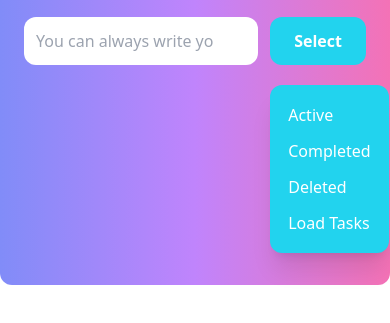
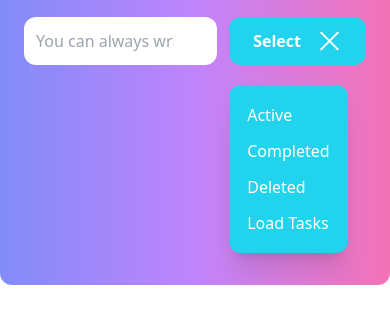
Before and after one commit to xDopeHatex/ToDoList-v.2.0, a website: page src/index.html in a window 390 px wide. Both pictures are taken after a click on the button "Select". Shown: the part 151-474 px from the top of the page. Drawn offline with Linux system fonts and the light colour scheme; no server answers.

Commit message:
hamburger button

```diff
--- a/JS/script.js
+++ b/JS/script.js
@@ -8,12 +8,15 @@ let storage = [];
 loadTasks();
 
 const dropdownMenu = document.querySelector(".dropdown-menu");
+const hamburger = document.querySelector(".hamburger");
 
 const navLink = document.querySelector(".nav-link");
 console.log(navLink);
 
 navLink.addEventListener("click", () => {
   dropdownMenu.classList.toggle("active");
+
+  hamburger.classList.toggle("active");
 });
 
 //Vars
--- a/src/index.html
+++ b/src/index.html
@@ -16,6 +16,7 @@
         <!-- My ToDo sentence and Status -->
         <div class="flex justify-between items-center">
           <h1 class="font-bold text-3xl text-white">My ToDo List</h1>
+
           <div
             id="status"
             class="border-2 border-white px-6 py-3 rounded-xl text-white font-bold"
@@ -51,12 +52,23 @@
           <!-- Selector -->
           <div>
             <button
-              class="px-6 py-3 rounded-xl text-white font-bold nav-link relative bg-cyan-400 hover:bg-cyan-300 hover:shadow-xl active:bg-cyan-500 active:translate-y-0.5 transition-all duration-300"
+              class="select px-6 py-3 rounded-xl text-white font-bold nav-link relative bg-cyan-400 hover:bg-cyan-300 hover:shadow-xl transition-all duration-300 flex items-center space-x-4"
             >
-              Select
+              <p>Select</p>
+              <div class="hamburger block cursor-pointer">
+                <span
+                  class="bar block w-[25px] h-[2px] my-[3px] mx-auto transition-all duration-300 ease-in-out bg-white"
+                ></span>
+                <span
+                  class="bar block w-[25px] h-[2px] my-[3px] mx-auto transition-all duration-300 ease-in-out bg-white"
+                ></span>
+                <span
+                  class="bar block w-[25px] h-[2px] my-[3px] mx-auto transition-all duration-300 ease-in-out bg-white"
+                ></span>
+              </div>
             </button>
             <div
-              class="dropdown-menu mt-5 absolute z-10 bg-cyan-400 px-2 py-4 rounded-xl shadow-xl scale-0 transition-all -translate-y-2 duration-[0.5s] ease-in text-white flex flex-col space-y-2"
+              class="dropdown-menu mt-5 absolute z-10 bg-cyan-400 px-2 py-4 rounded-xl shadow-xl scale-0 transition-all -translate-y-2 duration-100 ease-in text-white flex flex-col space-y-2"
             >
               <a id="active" href="#">Active</a>
               <a id="completed" href="#">Completed</a>
@@ -67,7 +79,7 @@
         </div>
         <!-- Tasks Wrapper -->
         <ul
-          class="collection flex flex-col rounded-xl space-y-3 overflow-y-scroll max-h-[25rem] min-h-[11rem] pr-4"
+          class="collection flex flex-col rounded-xl space-y-3 overflow-y-auto max-h-[25rem] min-h-[11rem] pr-4"
         >
           <!-- Tasks -->
           <!-- Example Task
--- a/src/input.css
+++ b/src/input.css
@@ -57,3 +57,13 @@ select:focus {
 ::-webkit-scrollbar-thumb:hover {
   background: #3730a3;
 }
+
+.hamburger.active .bar:nth-child(2) {
+  opacity: 0;
+}
+.hamburger.active .bar:nth-child(1) {
+  transform: translateY(5px) rotate(45deg);
+}
+.hamburger.active .bar:nth-child(3) {
+  transform: translateY(-5px) rotate(-45deg);
+}
```
Also changed, not shown: dist/output.css.
